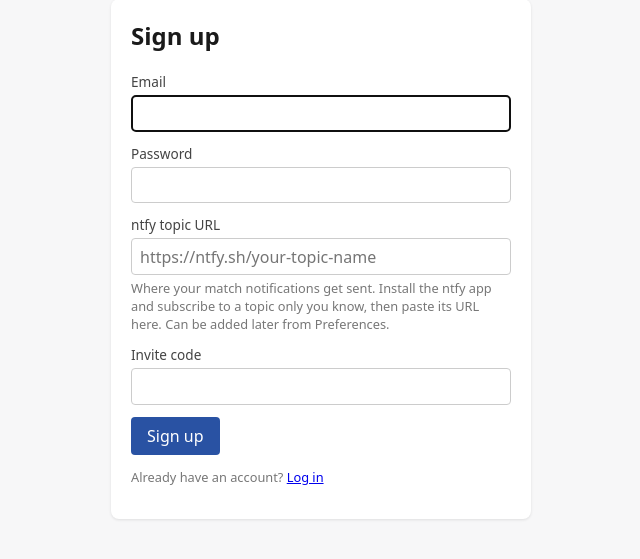
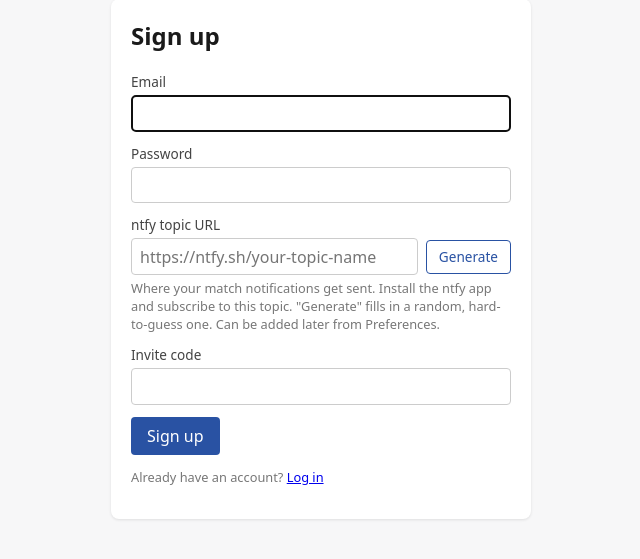
Before and after one commit to idquodest/huisjagers, a FastAPI app: page /signup in a window 1280 px wide. Shown: the part 111-670 px from the top of the page, without its empty margins (319-959 px from the left). Run offline with FastAPI, Linux system fonts and the light colour scheme.

Commit message:
Add a 'Generate' button for the ntfy topic URL
ntfy topics have no access control beyond obscurity - anyone who knows
the topic name can subscribe. Client-side random generation on signup
and preferences avoids people picking something short/guessable.

```diff
--- a/dashboard/templates/base.html
+++ b/dashboard/templates/base.html
@@ -44,6 +44,13 @@
       padding: 0.5rem 1rem; font: inherit; cursor: pointer;
     }
     button.primary:hover, input[type=submit]:hover { background: #1f3f80; }
+    button.secondary {
+      background: white; color: #2952a3; border: 1px solid #2952a3; border-radius: 0.25rem;
+      padding: 0.4rem 0.75rem; font: inherit; font-size: 0.85rem; cursor: pointer; white-space: nowrap;
+    }
+    button.secondary:hover { background: #eef2fa; }
+    .input-with-button { display: flex; gap: 0.5rem; align-items: center; }
+    .input-with-button input { flex: 1; }
     .error { color: #b3261e; background: #fdecea; border: 1px solid #f5c6c2; border-radius: 0.25rem; padding: 0.5rem 0.75rem; margin-bottom: 1rem; }
     .hint { color: #777; font-size: 0.8rem; }
     .auth-card { max-width: 380px; margin: 3rem auto; }
@@ -80,6 +87,21 @@
     if ('serviceWorker' in navigator) {
       navigator.serviceWorker.register('/static/sw.js');
     }
+
+    // A guessable topic name defeats the point - anyone who knows it can
+    // subscribe (or publish) to it, since ntfy topics have no access
+    // control beyond obscurity. Random client-side generation avoids
+    // people picking something short/memorable/guessable instead.
+    function generateNtfyTopic(inputId) {
+      const chars = 'abcdefghijklmnopqrstuvwxyz0123456789';
+      const bytes = new Uint8Array(20);
+      crypto.getRandomValues(bytes);
+      let slug = '';
+      for (let i = 0; i < bytes.length; i++) {
+        slug += chars[bytes[i] % chars.length];
+      }
+      document.getElementById(inputId).value = 'https://ntfy.sh/huisjagers-' + slug;
+    }
   </script>
 </body>
 </html>
--- a/dashboard/templates/signup.html
+++ b/dashboard/templates/signup.html
@@ -20,8 +20,11 @@
     <div class="field-row">
       <div class="field">
         <label for="ntfy_topic_url">ntfy topic URL</label>
-        <input type="text" id="ntfy_topic_url" name="ntfy_topic_url" placeholder="https://ntfy.sh/your-topic-name">
-        <span class="hint">Where your match notifications get sent. Install the ntfy app and subscribe to a topic only you know, then paste its URL here. Can be added later from Preferences.</span>
+        <div class="input-with-button">
+          <input type="text" id="ntfy_topic_url" name="ntfy_topic_url" placeholder="https://ntfy.sh/your-topic-name">
+          <button type="button" class="secondary" onclick="generateNtfyTopic('ntfy_topic_url')">Generate</button>
+        </div>
+        <span class="hint">Where your match notifications get sent. Install the ntfy app and subscribe to this topic. "Generate" fills in a random, hard-to-guess one. Can be added later from Preferences.</span>
       </div>
     </div>
     <div class="field-row">
```
Also changed, not shown: dashboard/templates/preferences.html (+5 -2 lines).
